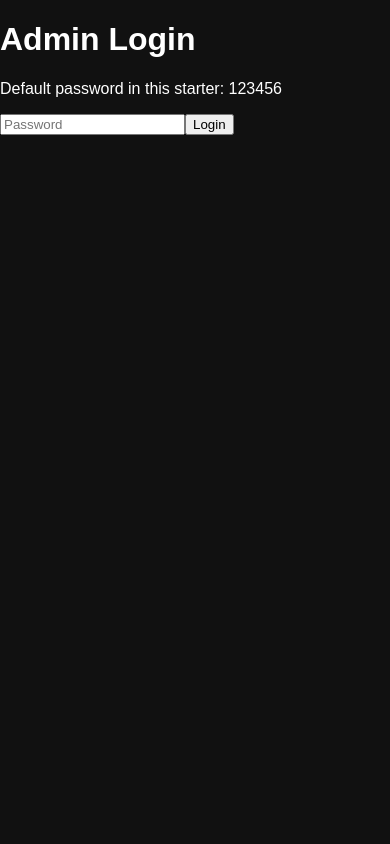
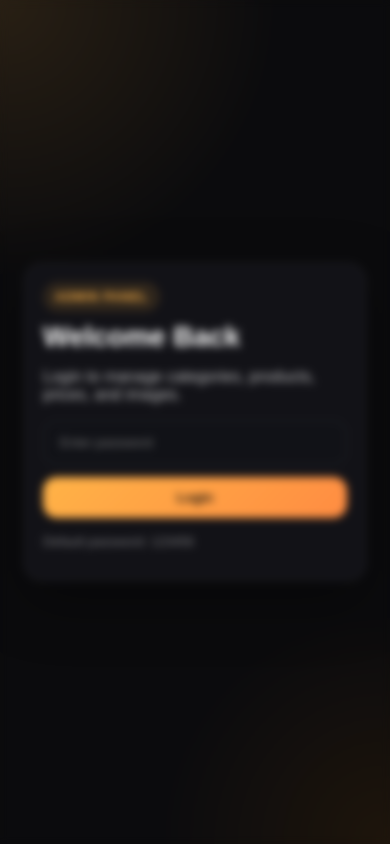
Before and after one commit to elmajzoubhatem3-sys/qr---menu, a Next.js app: page /admin in a window 390 px wide. Built offline with nearby package versions, Linux system fonts and the light colour scheme.

Commit message:
admin professional design

```diff
--- a/app/globals.css
+++ b/app/globals.css
@@ -169,3 +169,299 @@ a {
     height: 200px;
   }
 }
+/* ADMIN PROFESSIONAL UI */
+
+.admin-page {
+  min-height: 100vh;
+  position: relative;
+  background:
+    radial-gradient(circle at top left, rgba(255, 179, 71, 0.12), transparent 30%),
+    radial-gradient(circle at bottom right, rgba(255, 140, 0, 0.08), transparent 25%),
+    #0b0b0d;
+  color: #fff;
+}
+
+.admin-bg {
+  position: fixed;
+  inset: 0;
+  backdrop-filter: blur(4px);
+  pointer-events: none;
+}
+
+.login-shell {
+  min-height: 100vh;
+  display: flex;
+  align-items: center;
+  justify-content: center;
+  padding: 24px;
+}
+
+.login-box {
+  width: 100%;
+  max-width: 460px;
+  background: rgba(20, 20, 24, 0.92);
+  border: 1px solid rgba(255, 255, 255, 0.08);
+  border-radius: 24px;
+  padding: 32px;
+  box-shadow: 0 20px 60px rgba(0, 0, 0, 0.35);
+}
+
+.admin-shell {
+  position: relative;
+  z-index: 2;
+  max-width: 1180px;
+  margin: 0 auto;
+  padding: 32px 20px 50px;
+}
+
+.admin-topbar {
+  display: flex;
+  justify-content: space-between;
+  align-items: flex-start;
+  gap: 20px;
+  margin-bottom: 24px;
+}
+
+.admin-topbar h1,
+.login-box h1 {
+  margin: 10px 0 8px;
+  font-size: 34px;
+  line-height: 1.1;
+}
+
+.admin-badge {
+  display: inline-block;
+  padding: 8px 12px;
+  border-radius: 999px;
+  background: rgba(255, 179, 71, 0.12);
+  color: #ffb347;
+  font-size: 12px;
+  font-weight: 700;
+  letter-spacing: 0.08em;
+}
+
+.muted {
+  color: rgba(255, 255, 255, 0.7);
+}
+
+.helper-text {
+  margin-top: 16px;
+  color: rgba(255, 255, 255, 0.45);
+  font-size: 13px;
+}
+
+.admin-stats {
+  display: flex;
+  gap: 14px;
+  flex-wrap: wrap;
+}
+
+.stat-card {
+  min-width: 130px;
+  background: rgba(20, 20, 24, 0.95);
+  border: 1px solid rgba(255, 255, 255, 0.08);
+  border-radius: 20px;
+  padding: 16px 18px;
+  box-shadow: 0 12px 30px rgba(0, 0, 0, 0.22);
+}
+
+.stat-label {
+  display: block;
+  color: rgba(255, 255, 255, 0.6);
+  font-size: 13px;
+  margin-bottom: 6px;
+}
+
+.stat-card strong {
+  font-size: 28px;
+  font-weight: 800;
+}
+
+.admin-grid {
+  display: grid;
+  grid-template-columns: 1fr 1.2fr;
+  gap: 20px;
+  margin-bottom: 20px;
+}
+
+.admin-card {
+  background: rgba(18, 18, 22, 0.96);
+  border: 1px solid rgba(255, 255, 255, 0.08);
+  border-radius: 24px;
+  padding: 22px;
+  box-shadow: 0 18px 40px rgba(0, 0, 0, 0.22);
+}
+
+.card-title-row {
+  margin-bottom: 18px;
+}
+
+.card-title-row h2 {
+  margin: 0;
+  font-size: 22px;
+}
+
+.form-grid {
+  display: grid;
+  gap: 12px;
+}
+
+.input,
+.textarea,
+.select,
+.file-input {
+  width: 100%;
+  border: 1px solid rgba(255, 255, 255, 0.08);
+  background: #111217;
+  color: #fff;
+  border-radius: 14px;
+  padding: 14px 16px;
+  outline: none;
+  transition: 0.2s ease;
+}
+
+.input:focus,
+.textarea:focus,
+.select:focus,
+.file-input:focus {
+  border-color: rgba(255, 179, 71, 0.55);
+  box-shadow: 0 0 0 4px rgba(255, 179, 71, 0.1);
+}
+
+.textarea {
+  min-height: 110px;
+  resize: vertical;
+}
+
+.checks-wrap {
+  display: flex;
+  gap: 14px;
+  flex-wrap: wrap;
+}
+
+.check-row {
+  display: flex;
+  align-items: center;
+  gap: 8px;
+  background: #111217;
+  border: 1px solid rgba(255, 255, 255, 0.08);
+  border-radius: 14px;
+  padding: 12px 14px;
+}
+
+.btn {
+  border: none;
+  border-radius: 14px;
+  padding: 13px 16px;
+  font-weight: 700;
+  cursor: pointer;
+  transition: 0.2s ease;
+}
+
+.btn.primary {
+  background: linear-gradient(135deg, #ffb347, #ff8c42);
+  color: #111;
+}
+
+.btn.primary:hover {
+  transform: translateY(-1px);
+  opacity: 0.96;
+}
+
+.btn.danger {
+  background: rgba(255, 90, 90, 0.14);
+  color: #ff8c8c;
+  border: 1px solid rgba(255, 90, 90, 0.2);
+}
+
+.btn.danger:hover {
+  background: rgba(255, 90, 90, 0.22);
+}
+
+.list-grid {
+  display: grid;
+  gap: 12px;
+}
+
+.list-item {
+  display: flex;
+  align-items: center;
+  justify-content: space-between;
+  gap: 16px;
+  background: #111217;
+  border: 1px solid rgba(255, 255, 255, 0.06);
+  border-radius: 18px;
+  padding: 14px;
+}
+
+.list-left {
+  display: flex;
+  align-items: center;
+  gap: 14px;
+  min-width: 0;
+}
+
+.list-actions {
+  flex-shrink: 0;
+}
+
+.icon-box {
+  width: 48px;
+  height: 48px;
+  border-radius: 14px;
+  background: rgba(255, 179, 71, 0.12);
+  display: flex;
+  align-items: center;
+  justify-content: center;
+  font-size: 20px;
+}
+
+.thumb {
+  width: 68px;
+  height: 68px;
+  object-fit: cover;
+  border-radius: 16px;
+  background: #1a1b22;
+  flex-shrink: 0;
+}
+
+@media (max-width: 900px) {
+  .admin-grid {
+    grid-template-columns: 1fr;
+  }
+
+  .admin-topbar {
+    flex-direction: column;
+  }
+}
+
+@media (max-width: 640px) {
+  .admin-shell {
+    padding: 24px 14px 40px;
+  }
+
+  .admin-card,
+  .login-box {
+    border-radius: 18px;
+    padding: 18px;
+  }
+
+  .admin-topbar h1,
+  .login-box h1 {
+    font-size: 28px;
+  }
+
+  .list-item {
+    flex-direction: column;
+    align-items: stretch;
+  }
+
+  .list-actions {
+    width: 100%;
+  }
+
+  .btn.danger,
+  .btn.primary {
+    width: 100%;
+  }
+}
--- a/components/admin-panel.tsx
+++ b/components/admin-panel.tsx
@@ -32,10 +32,13 @@ export function AdminPanel() {
   const [file, setFile] = useState<File | null>(null);
 
   async function loadData() {
+    try {
       const [categoriesRes, productsRes] = await Promise.all([
         fetch("/api/categories", { cache: "no-store" }),
         fetch("/api/products", { cache: "no-store" }),
       ]);
+
+      if (!categoriesRes.ok || !productsRes.ok) return;
 
       const categoriesData: Category[] = await categoriesRes.json();
       const productsData: Product[] = await productsRes.json();
@@ -46,6 +49,9 @@ export function AdminPanel() {
       if (categoriesData.length > 0 && productCategory === 0) {
         setProductCategory(categoriesData[0].id);
       }
+    } catch (error) {
+      console.log("Load error:", error);
+    }
   }
 
   useEffect(() => {
@@ -54,11 +60,9 @@ export function AdminPanel() {
 
   const categoryMap = useMemo<Record<number, string>>(() => {
     const map: Record<number, string> = {};
-
     for (const category of categories) {
       map[category.id] = category.name;
     }
-
     return map;
   }, [categories]);
 
@@ -152,40 +156,69 @@ export function AdminPanel() {
 
   if (!auth.authenticated) {
     return (
-      <div className="page-shell">
-        <div className="login-box admin-card">
-          <h1>Admin Login</h1>
-          <p className="muted">Default password in this starter: 123456</p>
+      <div className="admin-page">
+        <div className="admin-bg" />
+        <div className="login-shell">
+          <div className="login-box">
+            <div className="admin-badge">ADMIN PANEL</div>
+            <h1>Welcome Back</h1>
+            <p className="muted">
+              Login to manage categories, products, prices, and images.
+            </p>
 
             <form className="form-grid" onSubmit={handleLogin}>
               <input
                 className="input"
                 type="password"
-              placeholder="Password"
+                placeholder="Enter password"
                 value={auth.password}
                 onChange={(e) =>
                   setAuth({ ...auth, password: e.target.value })
                 }
               />
-            <button className="btn" type="submit">
+              <button className="btn primary" type="submit">
                 Login
               </button>
             </form>
+
+            <p className="helper-text">Default password: 123456</p>
+          </div>
         </div>
       </div>
     );
   }
 
   return (
+    <div className="admin-page">
+      <div className="admin-bg" />
+
       <div className="admin-shell">
-      <div className="admin-header">
-        <h1>Admin Panel</h1>
-        <p>Manage categories, products, images, and menu structure.</p>
+        <div className="admin-topbar">
+          <div>
+            <div className="admin-badge">MENU MANAGEMENT</div>
+            <h1>Admin Dashboard</h1>
+            <p className="muted">
+              Add categories, upload products, and manage your menu with ease.
+            </p>
+          </div>
+
+          <div className="admin-stats">
+            <div className="stat-card">
+              <span className="stat-label">Categories</span>
+              <strong>{categories.length}</strong>
+            </div>
+            <div className="stat-card">
+              <span className="stat-label">Products</span>
+              <strong>{products.length}</strong>
+            </div>
+          </div>
         </div>
 
         <div className="admin-grid">
           <div className="admin-card">
+            <div className="card-title-row">
               <h2>Add Category</h2>
+            </div>
 
             <form className="form-grid" onSubmit={addCategory}>
               <input
@@ -194,6 +227,7 @@ export function AdminPanel() {
                 value={categoryName}
                 onChange={(e) => setCategoryName(e.target.value)}
               />
+
               <input
                 className="input"
                 type="number"
@@ -201,14 +235,17 @@ export function AdminPanel() {
                 value={categorySort}
                 onChange={(e) => setCategorySort(Number(e.target.value))}
               />
-            <button className="btn" type="submit" disabled={loading}>
-              Add Category
+
+              <button className="btn primary" type="submit" disabled={loading}>
+                {loading ? "Saving..." : "Add Category"}
               </button>
             </form>
           </div>
 
           <div className="admin-card">
+            <div className="card-title-row">
               <h2>Add Product</h2>
+            </div>
 
             <form className="form-grid" onSubmit={addProduct}>
               <select
@@ -254,13 +291,14 @@ export function AdminPanel() {
                 onChange={(e) => setProductSort(Number(e.target.value))}
               />
 
+              <div className="checks-wrap">
                 <label className="check-row">
                   <input
                     type="checkbox"
                     checked={isBestSeller}
                     onChange={(e) => setIsBestSeller(e.target.checked)}
                   />
-              Best Seller
+                  <span>Best Seller</span>
                 </label>
 
                 <label className="check-row">
@@ -269,8 +307,9 @@ export function AdminPanel() {
                     checked={isSpicy}
                     onChange={(e) => setIsSpicy(e.target.checked)}
                   />
-              Spicy
+                  <span>Spicy</span>
                 </label>
+              </div>
 
               <input
                 className="file-input"
@@ -279,24 +318,27 @@ export function AdminPanel() {
                 onChange={(e) => setFile(e.target.files?.[0] || null)}
               />
 
-            <button className="btn" type="submit" disabled={loading}>
-              Add Product
+              <button className="btn primary" type="submit" disabled={loading}>
+                {loading ? "Saving..." : "Add Product"}
               </button>
             </form>
           </div>
         </div>
 
-      <div className="admin-card" style={{ marginBottom: 18 }}>
+        <div className="admin-card" style={{ marginBottom: 20 }}>
+          <div className="card-title-row">
             <h2>Categories</h2>
+          </div>
 
           <div className="list-grid">
             {categories.map((category) => (
               <div className="list-item" key={category.id}>
                 <div className="list-left">
+                  <div className="icon-box">📂</div>
                   <div>
                     <strong>{category.name}</strong>
                     <br />
-                  <span className="muted">Sort: {category.sort_order}</span>
+                    <span className="muted">Sort order: {category.sort_order}</span>
                   </div>
                 </div>
 
@@ -314,7 +356,9 @@ export function AdminPanel() {
         </div>
 
         <div className="admin-card">
+          <div className="card-title-row">
             <h2>Products</h2>
+          </div>
 
           <div className="list-grid">
             {products.map((product) => (
@@ -348,5 +392,6 @@ export function AdminPanel() {
           </div>
         </div>
       </div>
+    </div>
   );
 }
```
Lines whose indentation alone changed are shown as unchanged.
